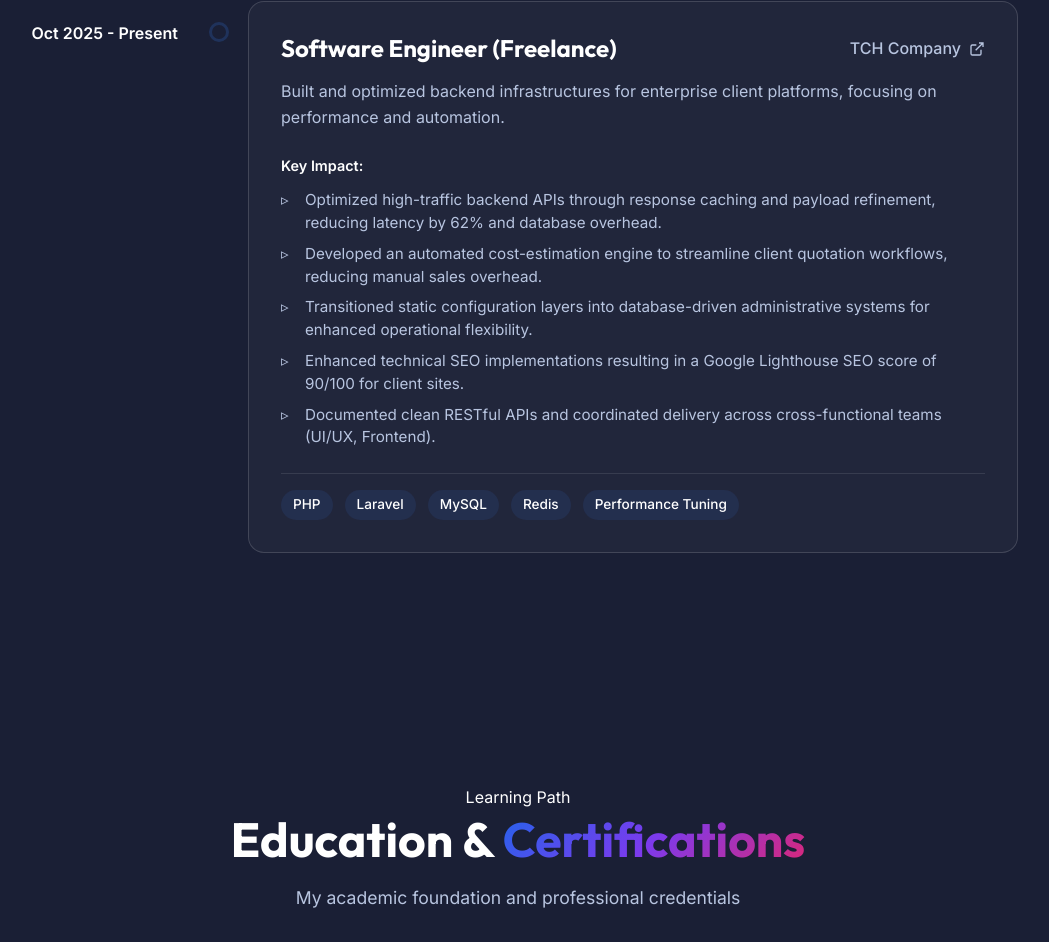
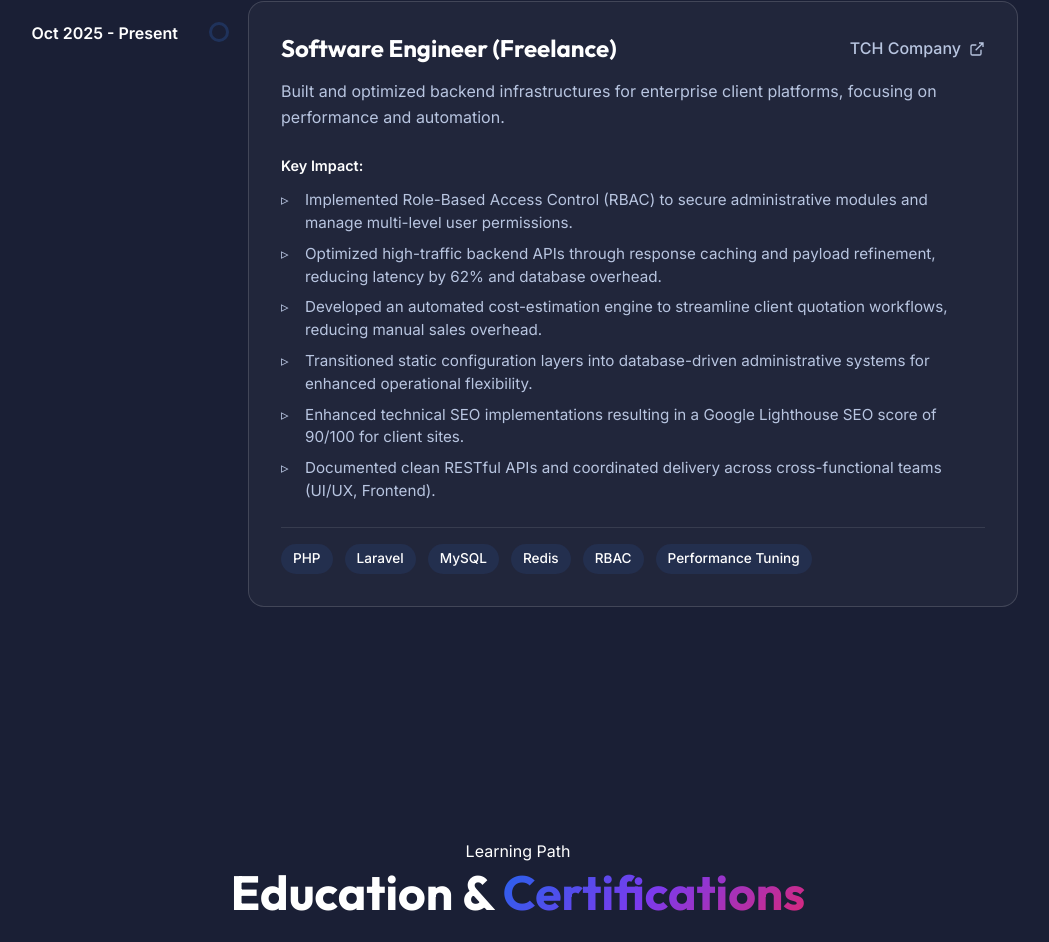
Before and after one commit to LeHuyTuong/portfolio, a React (Vite) app: page / in a window 1280 px wide. Shown: the part 4115-5057 px from the top of the page, without its empty margins (122-1171 px from the left). Built offline with nearby package versions, Linux system fonts and the light colour scheme.

Commit message:
feat: add RBAC experience to TCH Company

```diff
--- a/src/data/portfolioData.js
+++ b/src/data/portfolioData.js
@@ -283,6 +283,7 @@ export const experiences = [
     companyUrl: "https://dichvuwebsitetch.com/",
     description: "Built and optimized backend infrastructures for enterprise client platforms, focusing on performance and automation.",
     responsibilities: [
+      "Implemented Role-Based Access Control (RBAC) to secure administrative modules and manage multi-level user permissions.",
       "Optimized high-traffic backend APIs through response caching and payload refinement, reducing latency by 62% and database overhead.",
       "Developed an automated cost-estimation engine to streamline client quotation workflows, reducing manual sales overhead.",
       "Transitioned static configuration layers into database-driven administrative systems for enhanced operational flexibility.",
@@ -290,7 +291,7 @@ export const experiences = [
       "Documented clean RESTful APIs and coordinated delivery across cross-functional teams (UI/UX, Frontend)."
     ],
     sectionLabel: "Key Impact:",
-    technologies: ["PHP", "Laravel", "MySQL", "Redis", "Performance Tuning"]
+    technologies: ["PHP", "Laravel", "MySQL", "Redis", "RBAC", "Performance Tuning"]
   }
 ];
 
```
